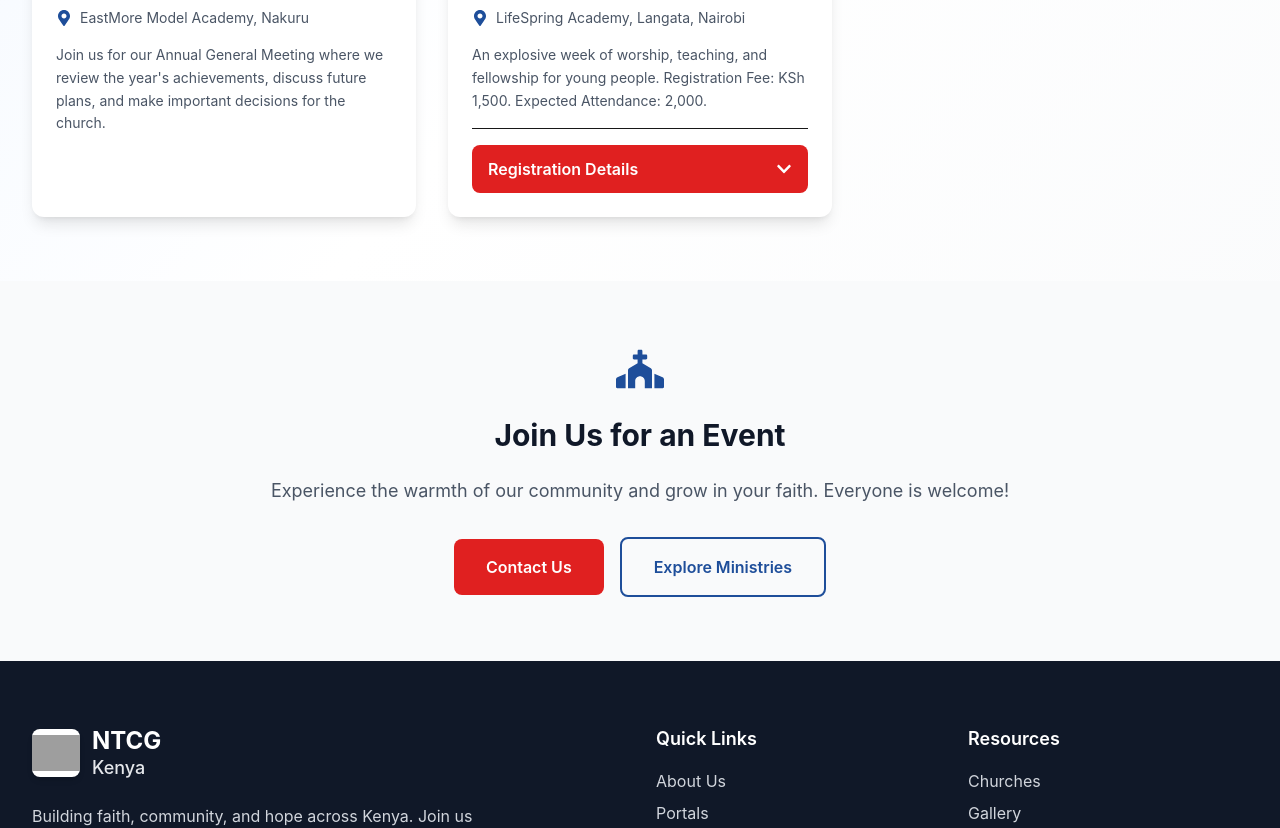
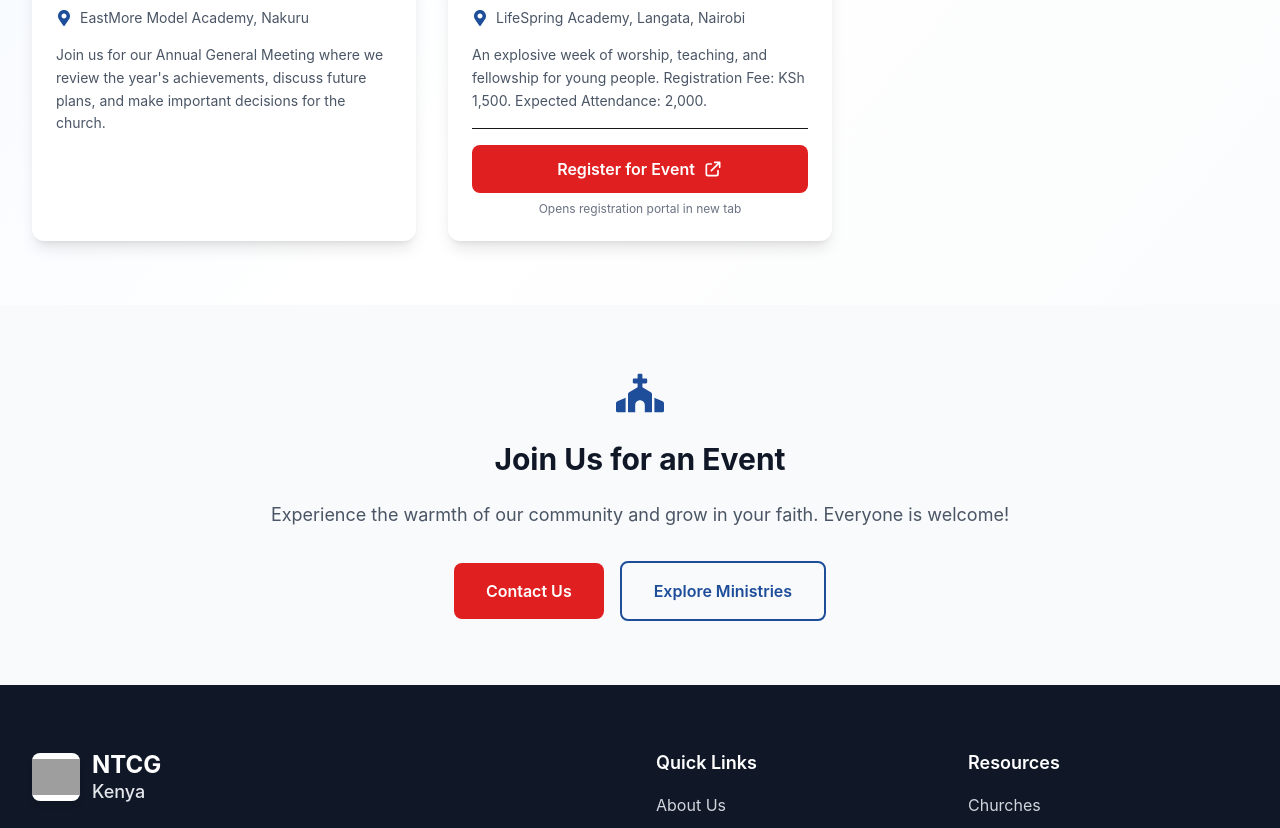
Before and after one commit to Omillo-Charles/New-Testament, a Next.js app: page /programs/events in a window 1280 px wide. Shown: the part 886-1714 px from the top of the page. Built offline with nearby package versions, Linux system fonts and the light colour scheme; grey boxes are pictures that could not be loaded; a web font is replaced by a local one.

Commit message:
event registration fix

```diff
--- a/app/programs/events/page.jsx
+++ b/app/programs/events/page.jsx
@@ -175,60 +175,21 @@ const EventsPage = () => {
                       {event.description}
                     </p>
 
-                    {/* Registration Details Button - Only show for events with registration */}
+                    {/* Registration Button - Only show for events with registration */}
                     {event.hasRegistration && (
                       <div className="border-t pt-4">
                         <button
-                          onClick={() =>
-                            setShowRegistration({
-                              ...showRegistration,
-                              [event.id]: !showRegistration[event.id],
-                            })
-                          }
-                          className="w-full flex items-center justify-between bg-[#E02020] hover:bg-[#B81C1C] text-white font-semibold py-3 px-4 rounded-lg transition-all duration-300"
+                          onClick={() => window.open("https://events.ntcogk.org", "_blank")}
+                          className="w-full flex items-center justify-center gap-2 bg-[#E02020] hover:bg-[#B81C1C] text-white font-semibold py-3 px-4 rounded-lg transition-all duration-300 transform hover:scale-105"
                         >
-                          <span>Registration Details</span>
-                          {showRegistration[event.id] ? (
-                            <FaChevronUp />
-                          ) : (
-                            <FaChevronDown />
-                          )}
+                          <span>Register for Event</span>
+                          <svg className="w-5 h-5" fill="none" stroke="currentColor" viewBox="0 0 24 24">
+                            <path strokeLinecap="round" strokeLinejoin="round" strokeWidth={2} d="M10 6H6a2 2 0 00-2 2v10a2 2 0 002 2h10a2 2 0 002-2v-4M14 4h6m0 0v6m0-6L10 14" />
+                          </svg>
                         </button>
-
-                        {/* Dropdown Content */}
-                        {showRegistration[event.id] && (
-                          <div className="mt-3 p-4 bg-green-50 rounded-lg border border-green-200">
-                            <div className="flex items-start gap-3 mb-3">
-                              <FaMobileAlt className="w-5 h-5 text-green-600 mt-0.5" />
-                              <div className="flex-1">
-                                <h4 className="font-bold text-gray-900 mb-2">
-                                  MPESA Payment Details
-                                </h4>
-                                <div className="space-y-2">
-                                  <div className="flex items-center gap-2">
-                                    <span className="text-sm font-semibold text-gray-700">
-                                      Paybill Number:
-                                    </span>
-                                    <span className="text-sm font-bold text-gray-900">
-                                      824520
-                                    </span>
-                                  </div>
-                                  <div className="flex items-center gap-2">
-                                    <span className="text-sm font-semibold text-gray-700">
-                                      Account Number:
-                                    </span>
-                                    <span className="text-sm font-bold text-gray-900">
-                                      Youth Reg.
-                                    </span>
-                                  </div>
-                                </div>
-                              </div>
-                            </div>
-                            <p className="text-xs text-gray-600 mt-2">
-                              Send KSh 1,500 to complete your registration
-                            </p>
-                          </div>
-                        )}
+                        <p className="text-xs text-gray-500 text-center mt-2">
+                          Opens registration portal in new tab
+                        </p>
                       </div>
                     )}
                   </div>
```
